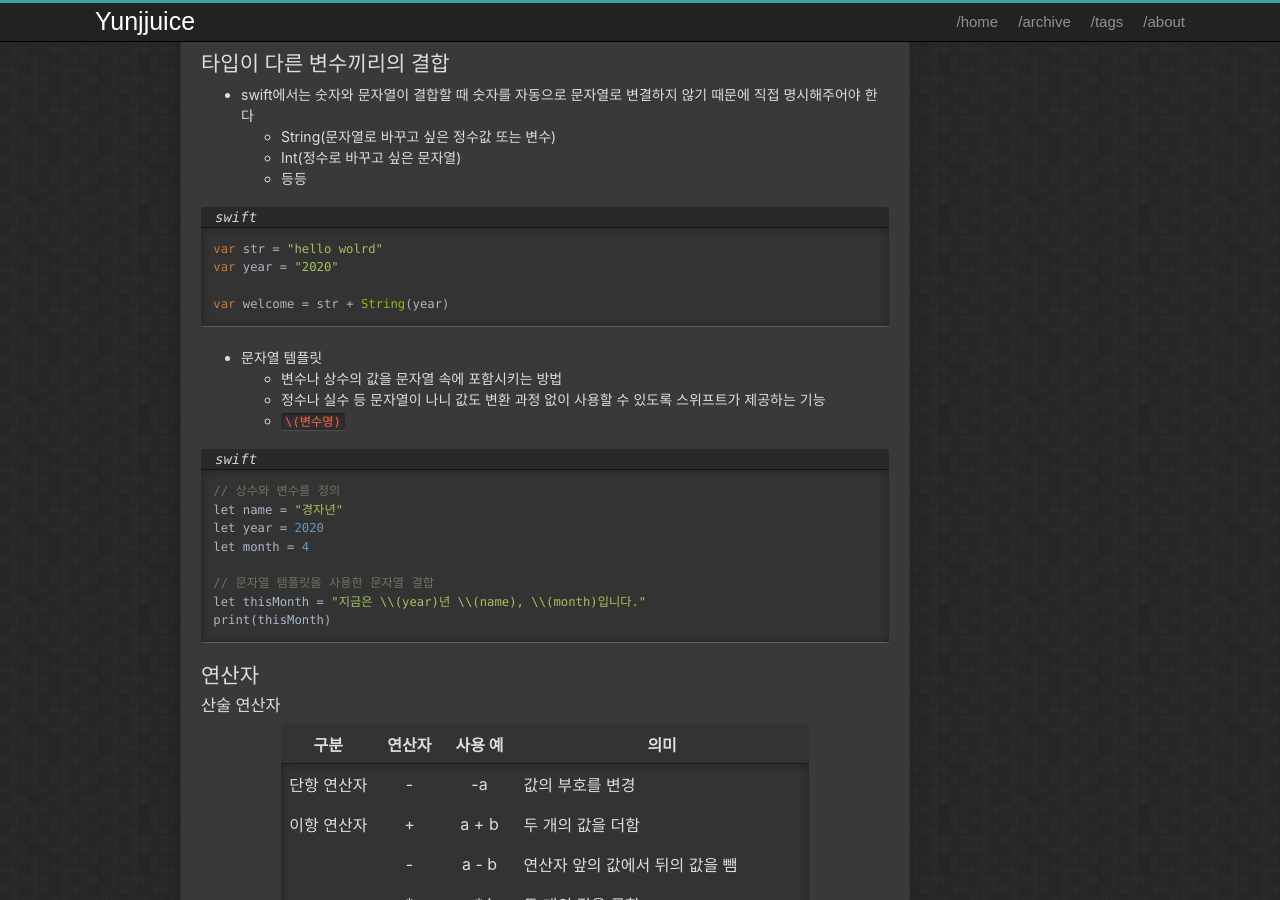
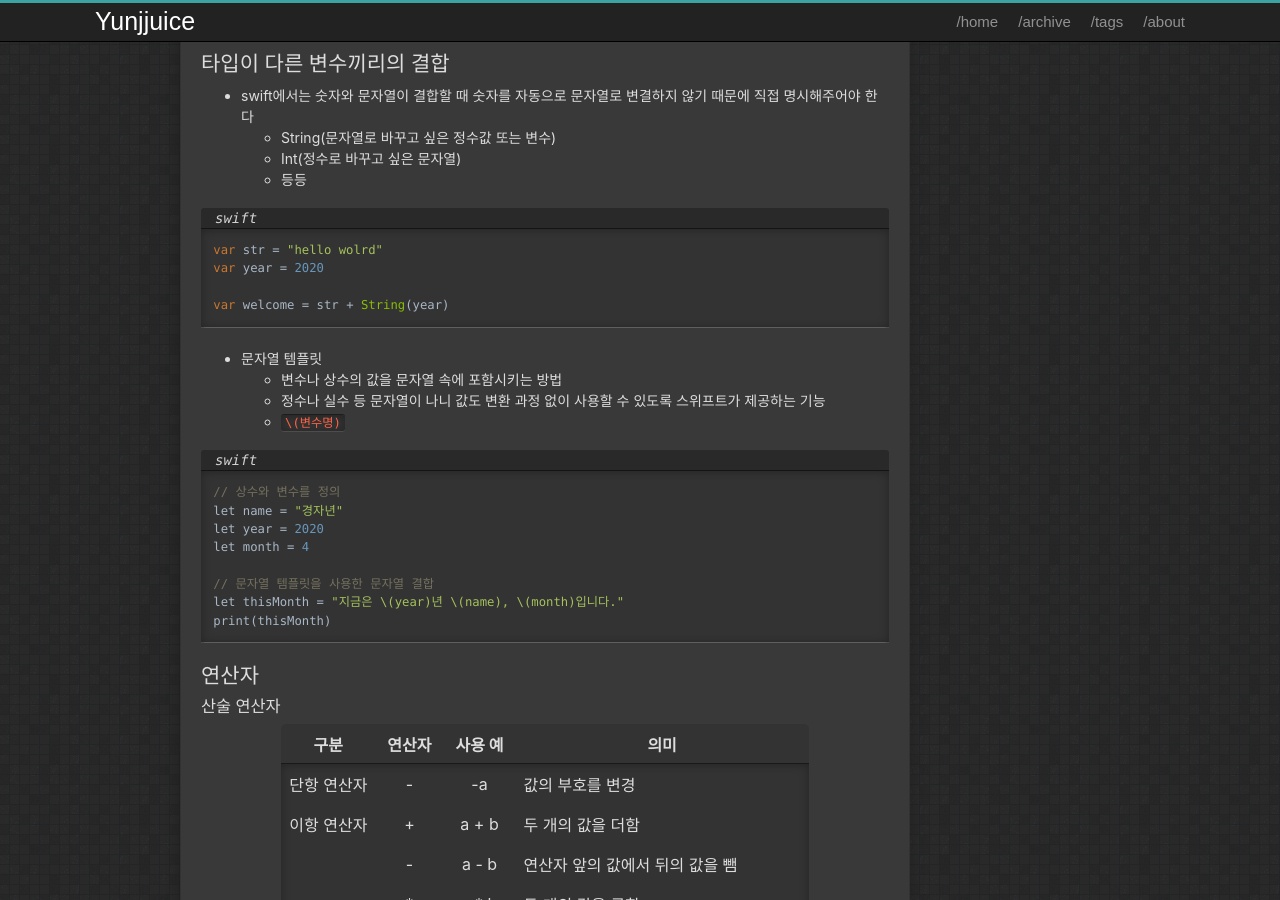
Before and after one commit to yunjjuice/yunjjuice.github.io, a Jekyll site: the page built from _posts/2020-04-18-swift-basic.md, in a window 1280 px wide and 900 px high, scrolled down 1176 px. Built offline with Jekyll 4.4.1, drawn with Linux system fonts in a browser that asks for light colours; some of the changed text lies outside the part shown.

```diff
--- a/_posts/2020-04-18-swift-basic.md
+++ b/_posts/2020-04-18-swift-basic.md
@@ -13,11 +13,11 @@ description: swift 기초 문법 정리
 + 변수
   - 값 변경 가능
   - 변수 값 변경 시 처음 저장했던 값과 일치하는 타입으로만 변경 가능
-  - ` var ` 키워드 사용
+  - `var` 키워드 사용
 
 + 상수
   - 값 변경 불가능
-  - ` let ` 키워드 사용
+  - `let` 키워드 사용
 
 
 
@@ -78,7 +78,7 @@ year = 1999 // 초기화
 {:.filename}
 {% highlight java %}
 var str = "hello wolrd"
-var year = "2020"
+var year = 2020
 
 var welcome = str + String(year)
 {% endhighlight %}
@@ -97,7 +97,7 @@ let year = 2020
 let month = 4
 
 // 문자열 템플릿을 사용한 문자열 결합
-let thisMonth = "지금은 \\(year)년 \\(name), \\(month)입니다."
+let thisMonth = "지금은 \(year)년 \(name), \(month)입니다."
 print(thisMonth)
 {% endhighlight %}
 
```
